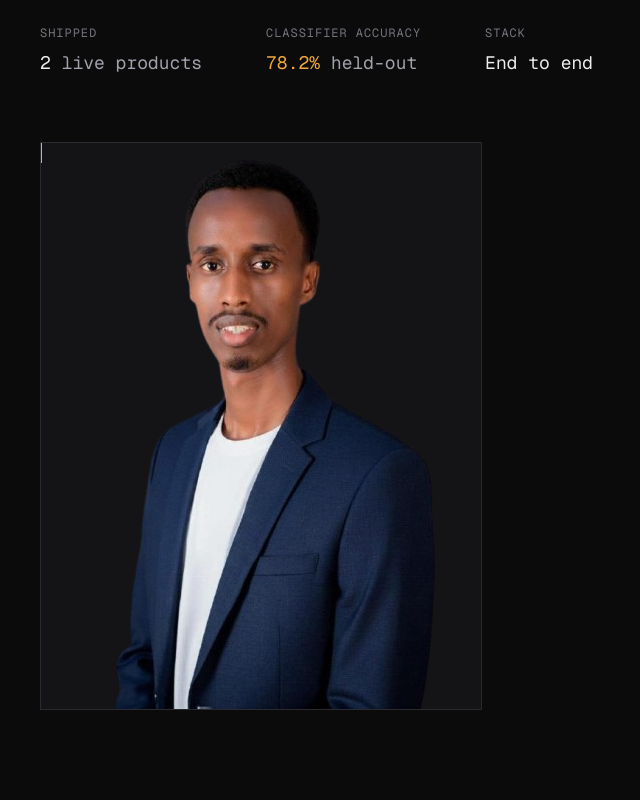
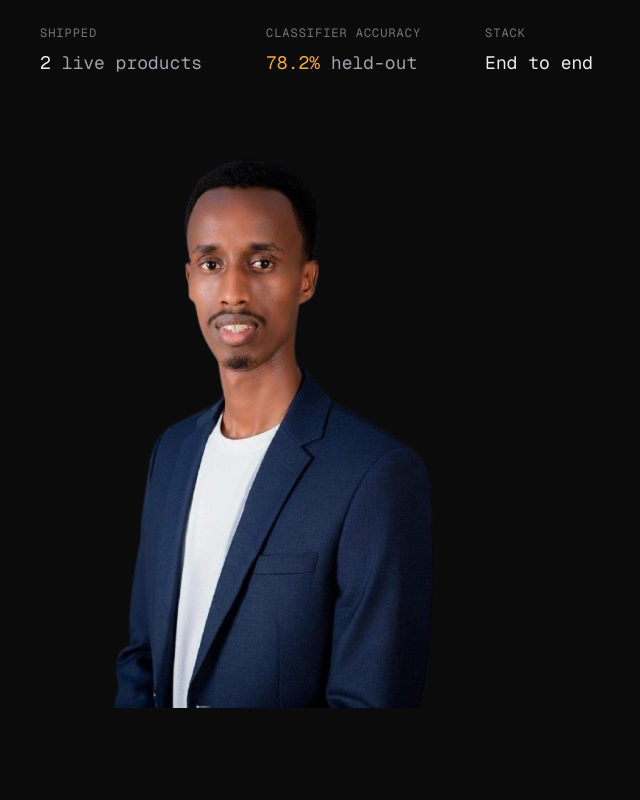
Before and after one commit to IshakAbdiazizHussen/Ishak-Abdiaziz----Portfolio, a Next.js app in the folder frontend/: page / in a window 1280 px wide. Shown: the part 600-1400 px from the top of the page, without its empty margins (0-640 px from the left). Built offline with nearby package versions, Linux system fonts and the light colour scheme; no server answers.

Commit message:
removing borders on the image

```diff
--- a/frontend/components/HeroPortrait.module.css
+++ b/frontend/components/HeroPortrait.module.css
@@ -4,23 +4,10 @@
   max-width: 32rem;
 }
 
+/* No frame, border, or crop-mark — the photo sits directly on the page so it
+   reads at full size. */
 .frame {
   position: relative;
-  overflow: hidden;
-  background: var(--bg-raised);
-  border: var(--border-width) solid var(--border);
-}
-
-/* Amber crop-mark at the top-left, poking slightly outside the frame. */
-.corner {
-  position: absolute;
-  top: -0.5rem;
-  left: -1px;
-  z-index: 1;
-  width: 1.25rem;
-  height: 1.75rem;
-  border-top: 2px solid var(--accent-warm);
-  border-left: 2px solid var(--accent-warm);
 }
 
 .photo {
--- a/frontend/components/HeroPortrait.tsx
+++ b/frontend/components/HeroPortrait.tsx
@@ -12,13 +12,13 @@ const DEFAULT_SRC = "/Portfolio-removebg-preview.png";
  * `width`/`height` here only set the intrinsic aspect ratio for CLS;
  * `.photo { width: 100%; height: auto }` does the actual sizing, so an
  * admin-uploaded photo of a different aspect ratio scales to fit rather than
- * stretching or cropping.
+ * stretching or cropping. The photo sits directly on the page — no frame,
+ * border, or crop-mark — so it reads at full size.
  */
 export function HeroPortrait({ src = DEFAULT_SRC }: { src?: string } = {}) {
   return (
     <div className={styles.wrap}>
       <div className={styles.frame}>
-        <span className={styles.corner} aria-hidden="true" />
         <Image
           src={src}
           alt="Ishak Abdiaziz"
```
